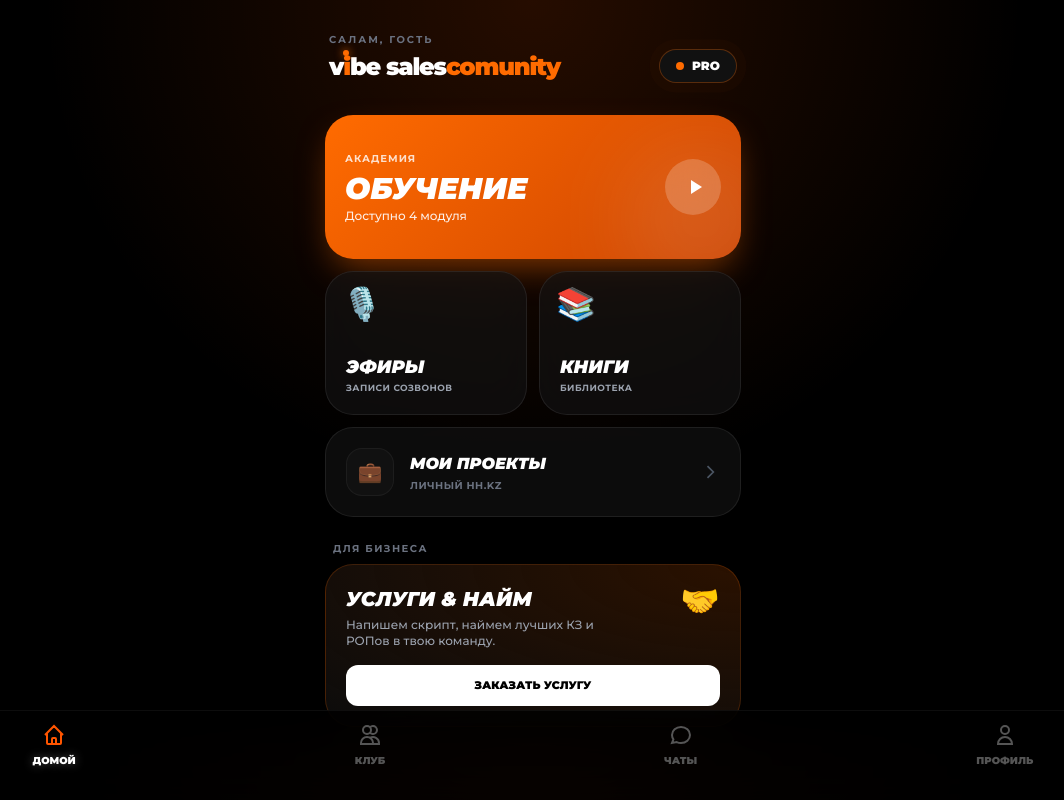
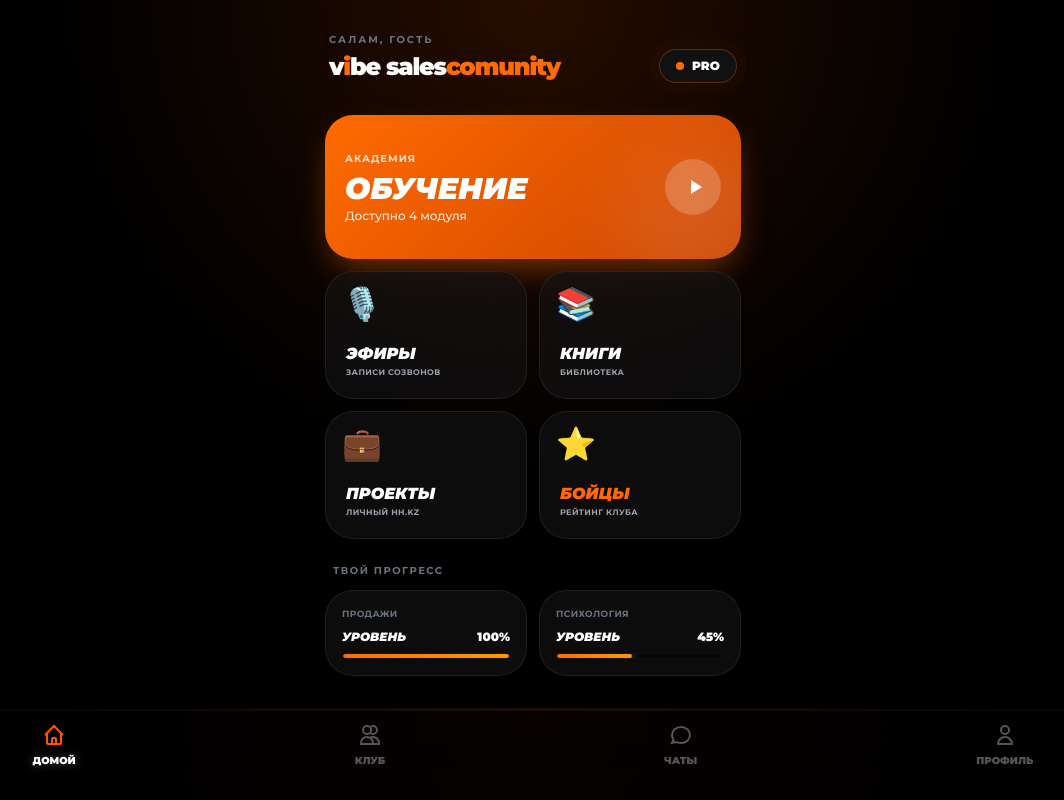
Before and after one commit to bekbolat00/vibe_sales_comminuty_bot, a plain HTML site: page index.html in a window 1280 px wide. Shown: the whole page, without its empty margins (107-1171 px from the left). Drawn offline with nearby package versions, Linux system fonts and the light colour scheme; a script that the page names is missing.

Commit message:
Update index.html

```diff
--- a/index.html
+++ b/index.html
@@ -10,8 +10,8 @@
 
     <style>
         :root {
-            --orange: #FF5500; /* Чуть более агрессивный оранжевый */
-            --bg: #000000; /* Настоящий OLED черный */
+            --orange: #FF5500;
+            --bg: #000000;
             --glass: rgba(20, 20, 20, 0.6);
             --glass-border: rgba(255, 255, 255, 0.08);
         }
@@ -20,7 +20,8 @@
             background-color: var(--bg); color: #fff;
             font-family: 'Montserrat', sans-serif;
             user-select: none; -webkit-user-select: none;
-            padding-bottom: 120px;
+            /* Отступ снизу, чтобы скролл работал идеально */
+            padding-bottom: 140px;
             background-image: radial-gradient(circle at 50% 0%, rgba(255, 85, 0, 0.15), transparent 50%);
         }
 
@@ -30,7 +31,7 @@
             backdrop-filter: blur(20px);
             -webkit-backdrop-filter: blur(20px);
             border: 1px solid var(--glass-border);
-            border-radius: 28px; /* Более круглые, дорогие углы как в iOS */
+            border-radius: 28px;
             padding: 20px;
             position: relative;
             overflow: hidden;
@@ -53,7 +54,7 @@
         }
         .pro-badge { animation: subtlePulse 2s infinite; }
 
-        /* Иконки нового поколения (без рамок, просто крупные эмодзи или текст) */
+        /* Иконки нового поколения */
         .neo-icon { font-size: 32px; line-height: 1; margin-bottom: 12px; display: inline-block; }
 
         /* ТабБар (премиум стекло) */
@@ -83,7 +84,7 @@
         <div>
             <div class="text-[10px] text-gray-500 font-bold uppercase tracking-[0.2em] mb-1" id="greeting">Салам, Гость</div>
             <div class="text-2xl font-black tracking-tighter lowercase">
-                v<span class="text-[#FF6B00] relative">i<span class="absolute w-1.5 h-1.5 bg-[#FF6B00] rounded-full -top-0.5 right-[1px] shadow-[0_0_8px_#FF6B00]"></span></span>be sales<span class="text-[#FF6B00]">comunity</span>
+                v<span class="text-[#FF6B00]">i</span>be sales<span class="text-[#FF6B00]">comunity</span>
             </div>
         </div>
         <div class="pro-badge bg-[#111] border border-[#FF6B00]/30 px-4 py-2 rounded-full flex items-center gap-2" onclick="tg.showAlert('Твой статус: PRO')">
@@ -95,7 +96,7 @@
 
     <div id="home-screen">
 
-        <div class="grid grid-cols-2 gap-3 mb-3">
+        <div class="grid grid-cols-2 gap-3 mb-6">
 
             <div class="bento-card card-hero col-span-2 flex justify-between items-center h-36" onclick="openSubScreen('courses-screen')">
                 <div class="z-10">
@@ -109,46 +110,63 @@
                 <div class="absolute -right-10 -bottom-10 w-40 h-40 bg-white/10 rounded-full blur-2xl"></div>
             </div>
 
-            <div class="bento-card flex flex-col justify-end h-36" onclick="tg.showAlert('Раздел Эфиры')">
+            <div class="bento-card flex flex-col justify-end h-32" onclick="tg.showAlert('Раздел Эфиры')">
                 <div class="absolute top-4 left-4 neo-icon">🎙️</div>
                 <div>
-                    <h3 class="text-lg font-black italic uppercase">Эфиры</h3>
-                    <p class="text-[9px] text-gray-400 font-bold uppercase tracking-wider">Записи созвонов</p>
+                    <h3 class="text-base font-black italic uppercase">Эфиры</h3>
+                    <p class="text-[8px] text-gray-400 font-bold uppercase tracking-wider">Записи созвонов</p>
                 </div>
             </div>
 
-            <div class="bento-card flex flex-col justify-end h-36" onclick="tg.showAlert('База знаний')">
+            <div class="bento-card flex flex-col justify-end h-32" onclick="tg.showAlert('База знаний')">
                 <div class="absolute top-4 left-4 neo-icon">📚</div>
                 <div>
-                    <h3 class="text-lg font-black italic uppercase">Книги</h3>
-                    <p class="text-[9px] text-gray-400 font-bold uppercase tracking-wider">Библиотека</p>
+                    <h3 class="text-base font-black italic uppercase">Книги</h3>
+                    <p class="text-[8px] text-gray-400 font-bold uppercase tracking-wider">Библиотека</p>
                 </div>
             </div>
 
-            <div class="bento-card col-span-2 flex items-center justify-between" onclick="tg.showAlert('Проекты и Вакансии')">
-                <div class="flex items-center gap-4">
-                    <div class="w-12 h-12 bg-[#111] rounded-2xl flex items-center justify-center text-xl border border-white/5">💼</div>
-                    <div>
-                        <h3 class="text-base font-black italic uppercase">Мои Проекты</h3>
-                        <p class="text-[10px] text-gray-500 font-bold uppercase tracking-wider mt-0.5">Личный HH.kz</p>
-                    </div>
+            <div class="bento-card flex flex-col justify-end h-32" onclick="tg.showAlert('Проекты и Вакансии')">
+                <div class="absolute top-4 left-4 neo-icon">💼</div>
+                <div>
+                    <h3 class="text-base font-black italic uppercase">Проекты</h3>
+                    <p class="text-[8px] text-gray-400 font-bold uppercase tracking-wider">Личный HH.kz</p>
                 </div>
-                <div class="text-gray-600">
-                    <svg viewBox="0 0 24 24" fill="none" stroke="currentColor" stroke-width="2" class="w-5 h-5"><path d="M9 5l7 7-7 7"/></svg>
+            </div>
+
+            <div class="bento-card flex flex-col justify-end h-32" onclick="tg.showAlert('Топ резидентов')">
+                <div class="absolute top-4 left-4 neo-icon">⭐</div>
+                <div>
+                    <h3 class="text-base font-black italic uppercase text-[#FF6B00]">Бойцы</h3>
+                    <p class="text-[8px] text-gray-400 font-bold uppercase tracking-wider">Рейтинг клуба</p>
                 </div>
             </div>
         </div>
 
-        <h4 class="text-[10px] text-gray-500 font-bold uppercase tracking-[0.15em] ml-2 mb-2 mt-6">Для бизнеса</h4>
-        <div class="bento-card border-[#FF6B00]/20 bg-[radial-gradient(ellipse_at_top_right,_var(--tw-gradient-stops))] from-[#2a1100] to-transparent" onclick="tg.showAlert('Заказ услуг')">
-            <div class="flex justify-between items-start">
-                <div>
-                    <h3 class="text-xl font-black italic uppercase mb-1">Услуги & Найм</h3>
-                    <p class="text-xs text-gray-400 mb-4 max-w-[80%]">Напишем скрипт, наймем лучших КЗ и РОПов в твою команду.</p>
+        <h4 class="text-[10px] text-gray-500 font-bold uppercase tracking-[0.15em] ml-2 mb-3 mt-4">Твой прогресс</h4>
+
+        <div class="grid grid-cols-2 gap-3 mb-4">
+            <div class="bento-card !p-4">
+                <div class="text-[9px] text-gray-500 font-bold uppercase tracking-wider mb-2">Продажи</div>
+                <div class="flex justify-between items-end mb-2">
+                    <div class="text-xs font-black italic">УРОВЕНЬ</div>
+                    <div class="text-xs font-black">100%</div>
                 </div>
-                <div class="neo-icon">🤝</div>
+                <div class="w-full bg-black/50 h-1.5 rounded-full overflow-hidden border border-white/5">
+                    <div class="bg-gradient-to-r from-[#FF6B00] to-[#ff9900] w-full h-full rounded-full shadow-[0_0_10px_#FF6B00]"></div>
+                </div>
             </div>
-            <div class="bg-white text-black text-[11px] font-black uppercase text-center py-3 rounded-xl w-full">Заказать услугу</div>
+
+            <div class="bento-card !p-4">
+                <div class="text-[9px] text-gray-500 font-bold uppercase tracking-wider mb-2">Психология</div>
+                <div class="flex justify-between items-end mb-2">
+                    <div class="text-xs font-black italic">УРОВЕНЬ</div>
+                    <div class="text-xs font-black">45%</div>
+                </div>
+                <div class="w-full bg-black/50 h-1.5 rounded-full overflow-hidden border border-white/5">
+                    <div class="bg-gradient-to-r from-[#FF6B00] to-[#ff9900] w-[45%] h-full rounded-full shadow-[0_0_10px_#FF6B00]"></div>
+                </div>
+            </div>
         </div>
     </div>
 
```
